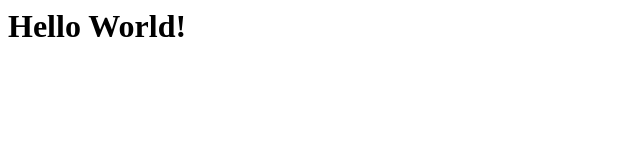
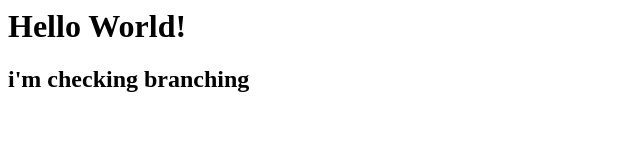
Before and after one commit to Tolibsogir/olarepo, a plain HTML site: page index.html in a window 1280 px wide. Shown: the whole page, without its empty margins (0-640 px from the left). Drawn offline with Linux system fonts and the light colour scheme.

Commit message:
Branching
currently branching

```diff
--- a/index.html
+++ b/index.html
@@ -1 +1,2 @@
 <h1>Hello World!</h1>
+<h2> i'm checking branching</h2>
```
Also changed, not shown: 1 other file.
